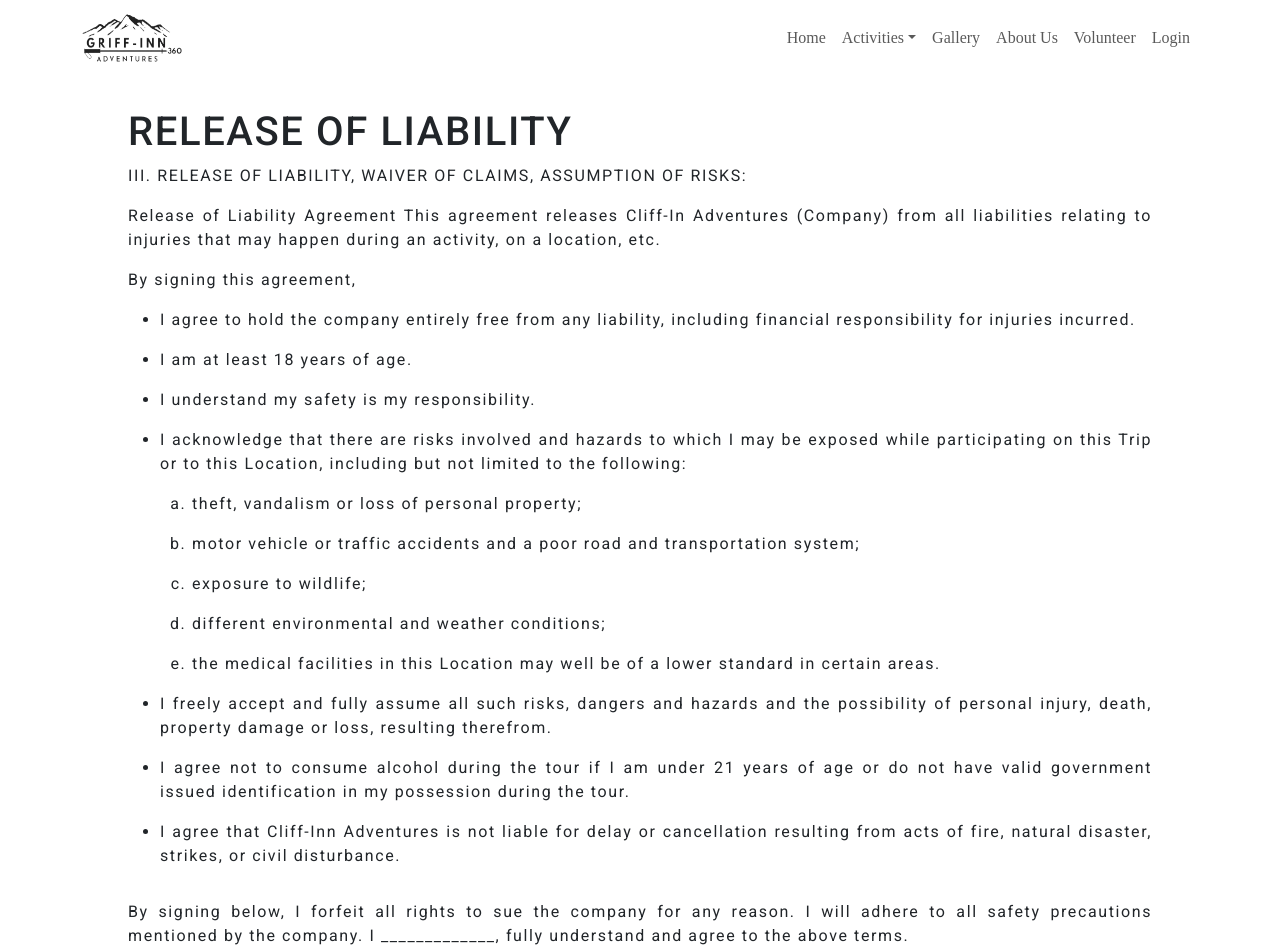
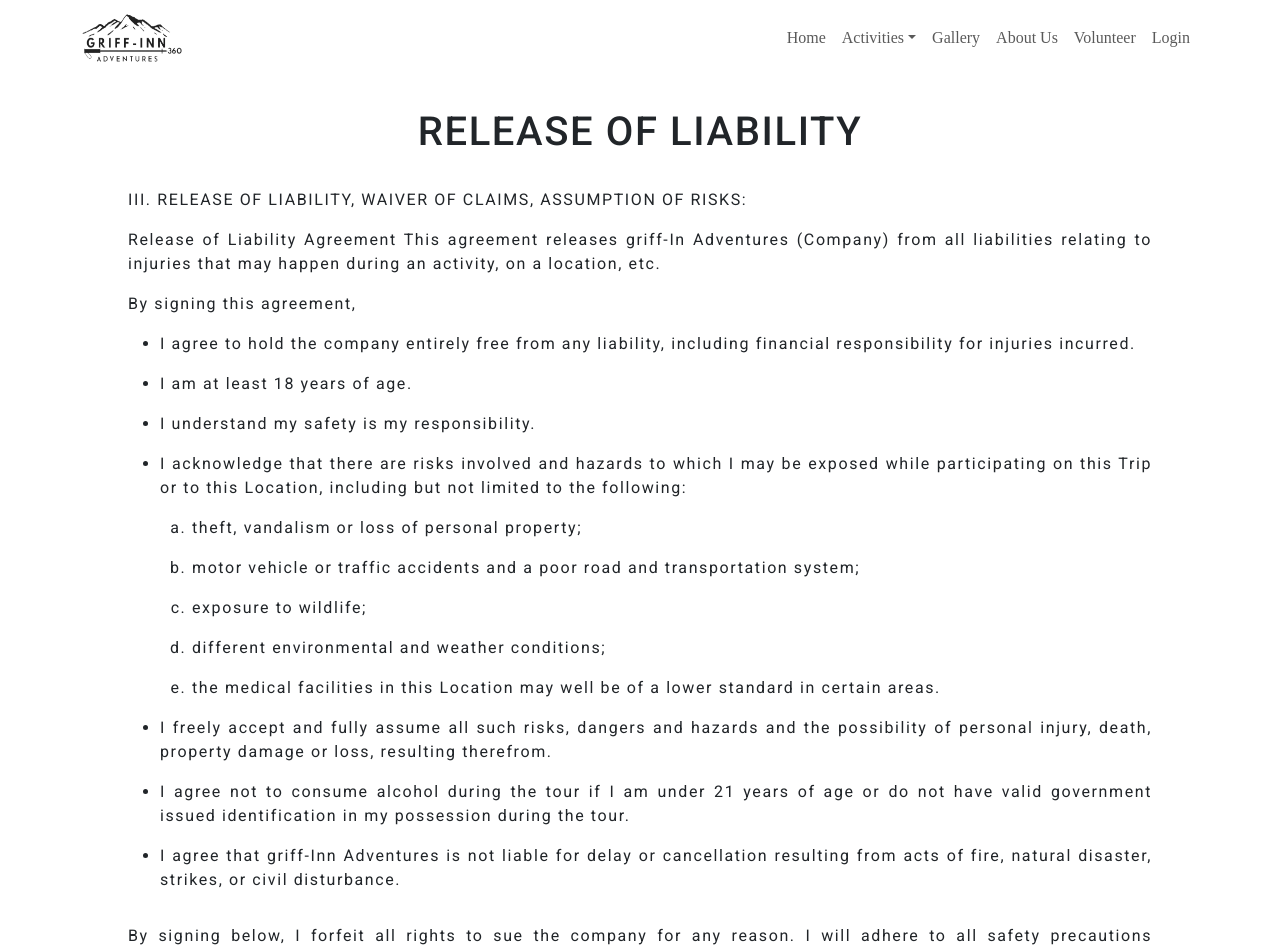
Before and after one commit to sumanteja555/griffinn360, a React (Vite) app: page /releaseofliability in a window 1280 px wide. Shown: the top 950 px of the page. Built offline with nearby package versions, Linux system fonts and the light colour scheme; a web font is replaced by a local one.

Commit message:
final policies

```diff
--- a/src/components/Policies/ReleaseofLiability/ReleaseofLiability.jsx
+++ b/src/components/Policies/ReleaseofLiability/ReleaseofLiability.jsx
@@ -6,7 +6,7 @@ const ReleaseofLibality = () => {
       <h1>RELEASE OF LIABILITY</h1>
       <p>III. RELEASE OF LIABILITY, WAIVER OF CLAIMS, ASSUMPTION OF RISKS:</p>
       <p>
-        Release of Liability Agreement This agreement releases Cliff-In
+        Release of Liability Agreement This agreement releases griff-In
         Adventures (Company) from all liabilities relating to injuries that may
         happen during an activity, on a location, etc.
       </p>
@@ -47,7 +47,7 @@ const ReleaseofLibality = () => {
           possession during the tour.
         </li>
         <li>
-          I agree that Cliff-Inn Adventures is not liable for delay or
+          I agree that griff-Inn Adventures is not liable for delay or
           cancellation resulting from acts of fire, natural disaster, strikes,
           or civil disturbance.
         </li>
--- a/src/components/Policies/ReleaseofLiability/ReleaseofLiability.module.css
+++ b/src/components/Policies/ReleaseofLiability/ReleaseofLiability.module.css
@@ -4,6 +4,10 @@
   padding: 2rem 0 5rem 0;
   letter-spacing: 0.1rem;
   text-align: justify;
+}
+.container > h1:first-of-type {
+  text-align: center;
+  margin-bottom: 2rem;
 }
 
 .container > ul > li {
```
